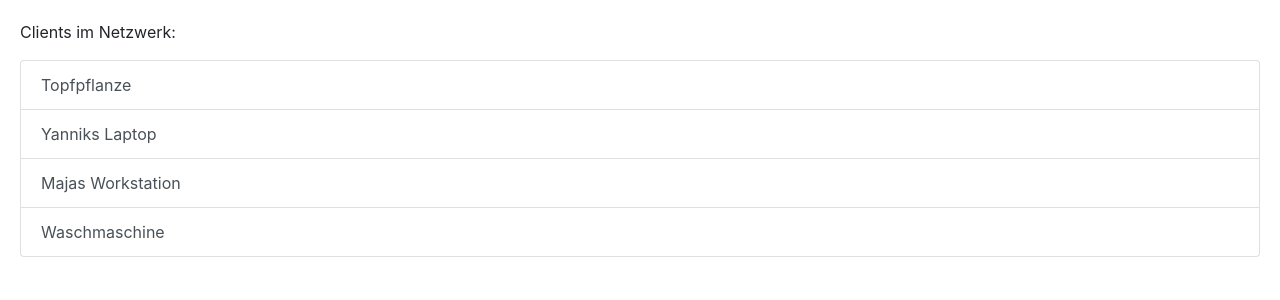
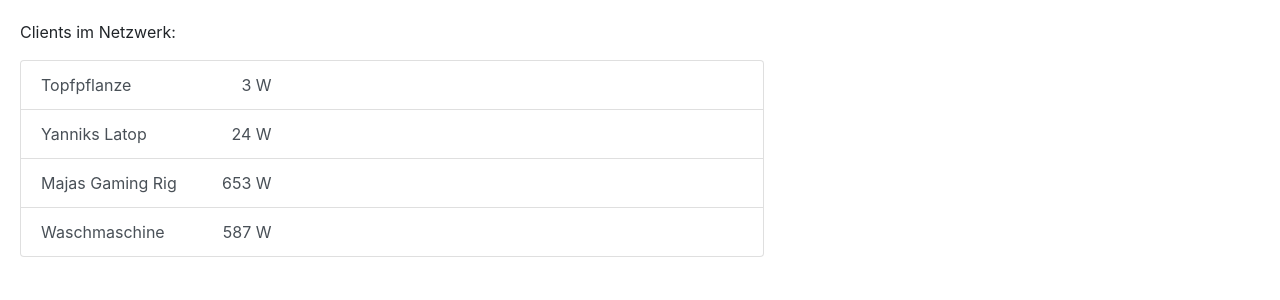
Before and after one commit to MathiasSchoettle/gpid-e-web, an Angular app: page / in a window 1280 px wide. Shown: the top 300 px of the page. Built offline with nearby package versions, Linux system fonts and the light colour scheme.

Commit message:
Liste mit Beispieldaten

```diff
--- a/src/app/main/main.component.html
+++ b/src/app/main/main.component.html
@@ -1,7 +1,7 @@
 <p>Clients im Netzwerk:</p>
   <div class="list-group">
-    <a href="client" class="list-group-item list-group-item-action">Topfpflanze</a>
-    <a href="client" class="list-group-item list-group-item-action">Yanniks Laptop</a>
-    <a href="client" class="list-group-item list-group-item-action">Majas Workstation</a>
-    <a href="client" class="list-group-item list-group-item-action">Waschmaschine</a>
+    <a href="client" *ngFor="let item of clients" href="client" class="list-group-item list-group-item-action flex-container">
+      <span class="name">{{item.name}}</span>
+      <span class="usage">{{item.usage}} W</span>
+    </a>
   </div>
--- a/src/app/main/main.component.less
+++ b/src/app/main/main.component.less
@@ -0,0 +1,20 @@
+:host {
+    display: flex;
+    flex-direction: column;
+    width: 60%;
+}
+
+.flex-container {
+    display: flex;
+    flex-direction: row;
+    gap: 20px;
+
+    .name {
+        width: 20%;
+    }
+
+    .usage {
+        width: 10%;
+        text-align: right;
+    }
+}
--- a/src/app/main/main.component.ts
+++ b/src/app/main/main.component.ts
@@ -1,5 +1,6 @@
 import { Component } from '@angular/core';
 import { Router } from '@angular/router';
+import { Client } from 'src/types';
 
 @Component({
   selector: 'app-main',
@@ -8,6 +9,13 @@ import { Router } from '@angular/router';
 })
 export class MainComponent {
 
+  public clients: Client[] = [
+    { name: "Topfpflanze", usage: 3 },
+    { name: "Yanniks Latop", usage: 24 },
+    { name: "Majas Gaming Rig", usage: 653 },
+    { name: "Waschmaschine", usage: 587 },
+  ]
+
   constructor(private router: Router) {}
 
   public openClient(event: Event) {
--- /dev/null
+++ b/src/types.ts
@@ -0,0 +1,4 @@
+export type Client = {
+  name: string;
+  usage: number;
+}
```
